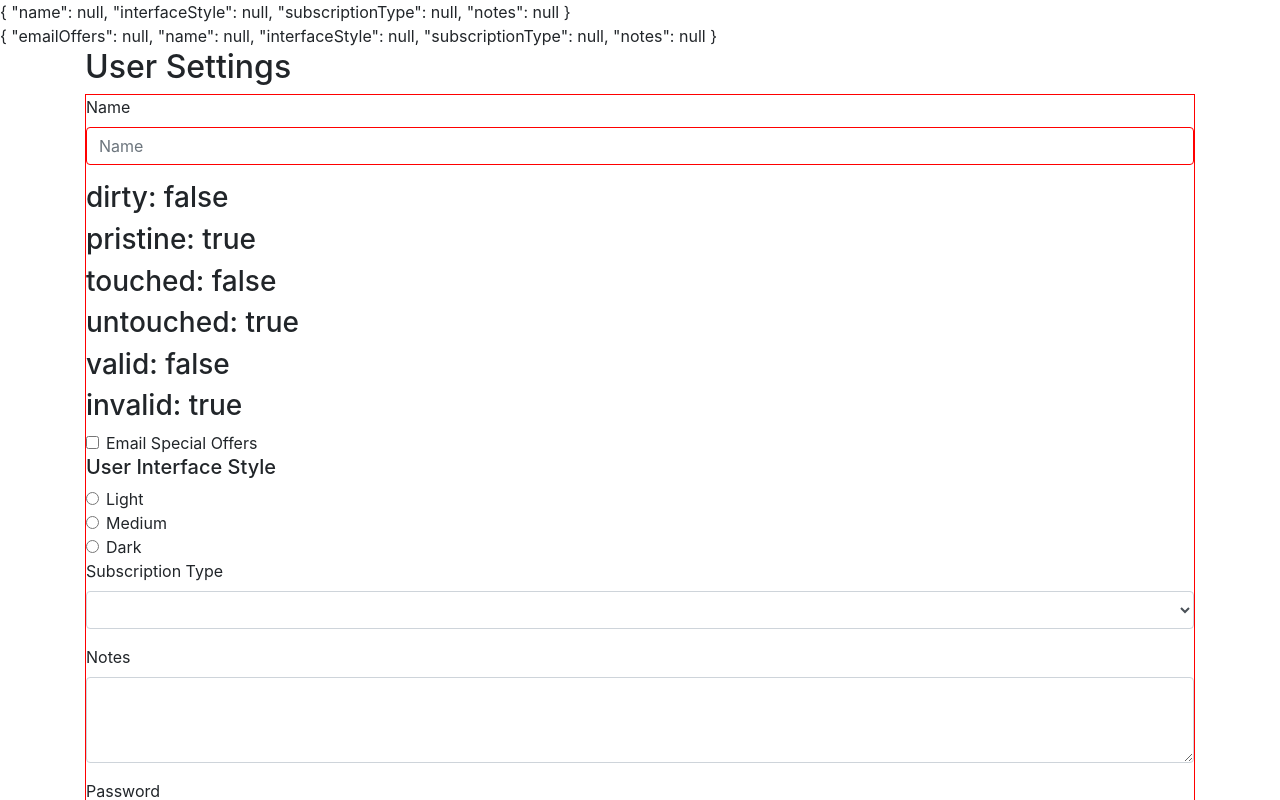
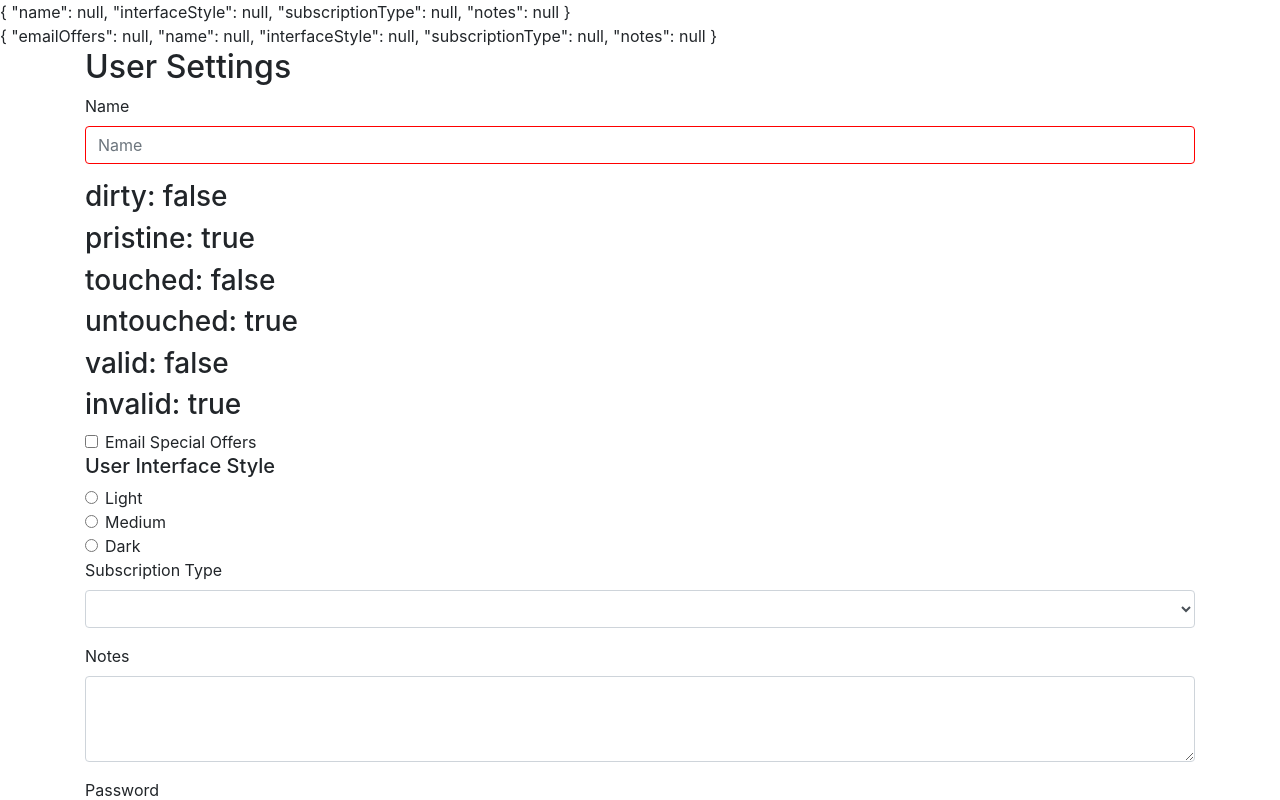
Before and after one commit to ozgursarikamis/angular-pro, an Angular app: page / in a window 1280 px wide. Shown: the top 800 px of the page. Built offline with nearby package versions, Linux system fonts and the light colour scheme.

Commit message:
ng-invalid:not(form)

```diff
--- a/src/app/user-settings-form/user-settings-form.component.scss
+++ b/src/app/user-settings-form/user-settings-form.component.scss
@@ -1,3 +1,3 @@
-.ng-invalid {
+.ng-invalid:not(form) {
 	border: 1px solid red;
 }
```
